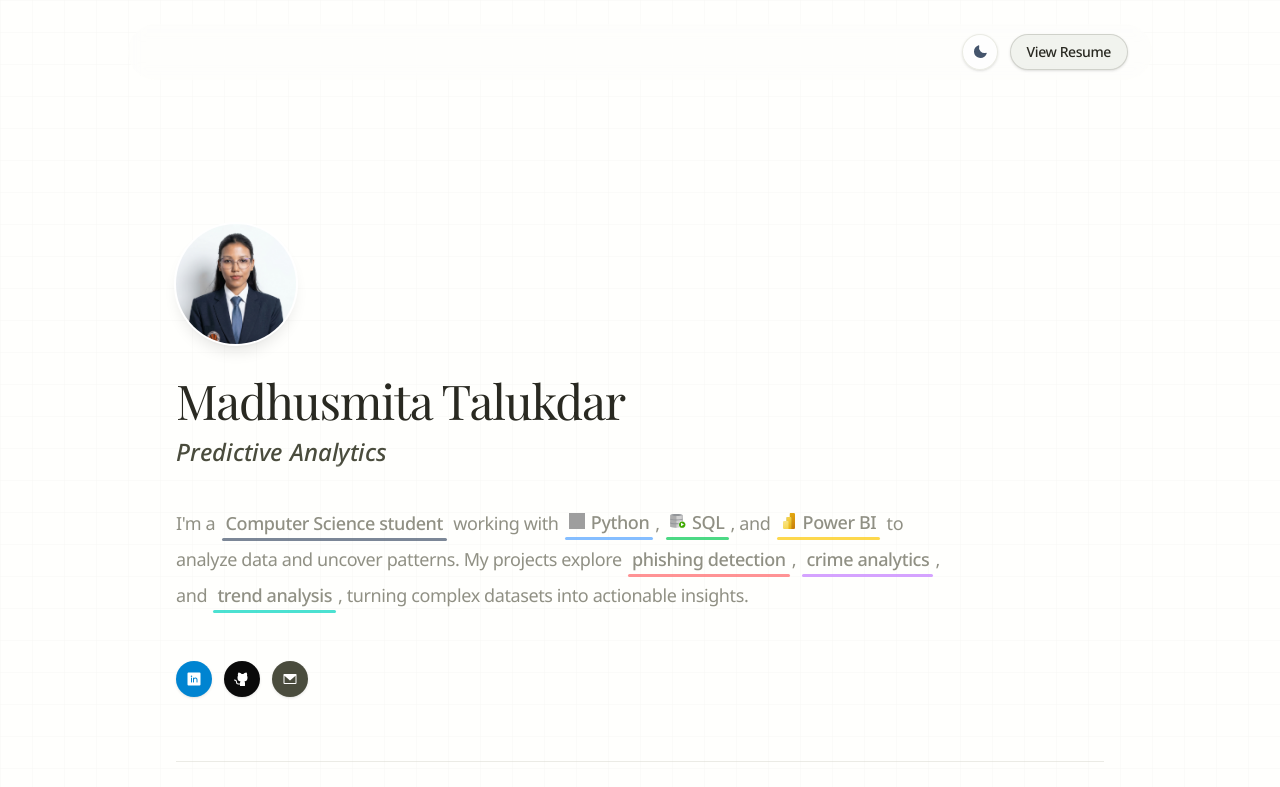
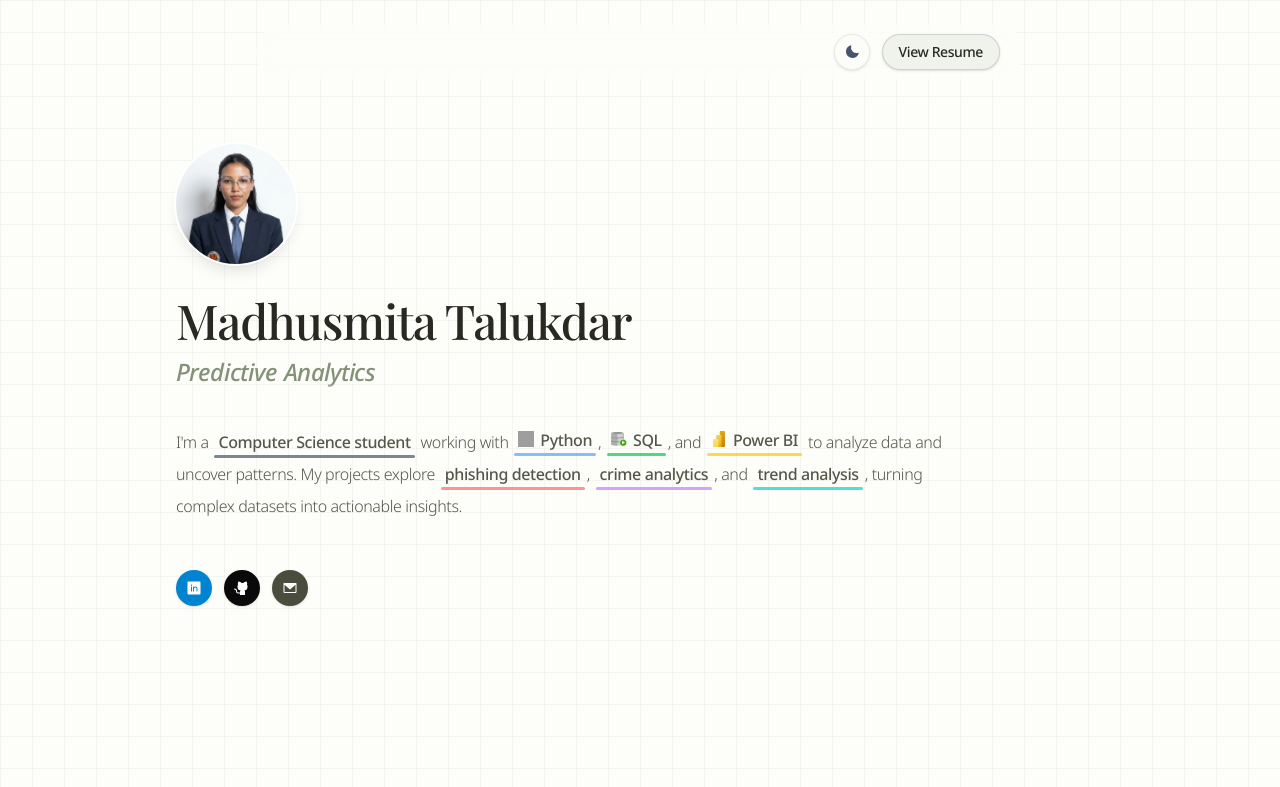
Before and after one commit to Madhusmita111/portfolio, a React (Vite) app: page / in a window 1280 px wide. Shown: the top 787 px of the page. Built offline with nearby package versions, Linux system fonts and the light colour scheme; grey boxes are pictures that could not be loaded; a web font is replaced by a local one.

Commit message:
fix(ui): minor layout and color improvements

```diff
--- a/src/components/Header.jsx
+++ b/src/components/Header.jsx
@@ -38,7 +38,7 @@ export default function Header() {
             backgroundColor: headerBg,
             borderColor: headerBorder,
           }}
-          className="w-full max-w-5xl h-14 rounded-full backdrop-blur-sm transition-all duration-300 pointer-events-auto flex items-center justify-between px-6"
+          className="w-full max-w-3xl h-14 rounded-full backdrop-blur-sm transition-all duration-300 pointer-events-auto flex items-center justify-between px-6"
         >
           <motion.div style={{ opacity: nameOpacity, y: nameY }} className="font-serif text-base md:text-lg font-medium tracking-tight text-foreground truncate max-w-[50%]">
             {portfolioData.hero.name}
--- a/src/components/PageLayout.jsx
+++ b/src/components/PageLayout.jsx
@@ -7,9 +7,9 @@ export default function PageLayout({ children }) {
     <div className="relative min-h-screen bg-background text-foreground flex flex-col items-center selection:bg-accent selection:text-white overflow-x-hidden">
 
       <div className="absolute inset-0 overflow-hidden pointer-events-none">
-        <svg className="absolute inset-0 w-full h-[200vh] opacity-[0.06] pointer-events-none text-foreground" xmlns="http://www.w3.org/2000/svg">
+        <svg className="absolute inset-0 w-full h-[200vh] opacity-[0.08] pointer-events-none text-foreground" xmlns="http://www.w3.org/2000/svg">
           <pattern id="data-grid" width="32" height="32" patternUnits="userSpaceOnUse">
-            <path d="M 32 0 L 0 0 0 32" fill="none" stroke="currentColor" strokeWidth="0.5" />
+            <path d="M 32 0 L 0 0 0 32" fill="none" stroke="currentColor" strokeWidth="1" />
           </pattern>
           <rect width="100%" height="100%" fill="url(#data-grid)" />
         </svg>
--- a/src/components/sections/Certificates.jsx
+++ b/src/components/sections/Certificates.jsx
@@ -45,7 +45,7 @@ function CertificateCard({ cert, index }) {
       viewport={{ once: true, amount: 0.3 }}
       transition={{ duration: 0.6, delay: index * 0.1, ease: [0.22, 1, 0.36, 1] }}
       style={{ rotateX, rotateY, transformPerspective: 600 }}
-      className="group relative rounded-2xl p-px cursor-default will-change-transform bg-accent-matcha/5"
+      className="group relative rounded-2xl p-px cursor-default will-change-transform bg-accent-matcha/10"
     >
       <div className="absolute inset-0 rounded-2xl shimmer-border opacity-0 group-hover:opacity-100 transition-opacity duration-500" />
 
--- a/src/components/sections/Hero.jsx
+++ b/src/components/sections/Hero.jsx
@@ -53,7 +53,7 @@ const RoleText = ({ role, currentKey }) => {
   return (
     <motion.p
       key={currentKey}
-      className="text-xl md:text-2xl text-accent-olive font-medium italic whitespace-nowrap absolute flex tracking-normal"
+      className="text-xl md:text-2xl text-accent-matcha font-medium italic whitespace-nowrap absolute flex tracking-tight"
     >
       {role.split('').map((char, i) => (
         <motion.span
@@ -107,7 +107,7 @@ export default function Hero() {
   };
 
   return (
-    <section className="relative flex flex-col items-start justify-center w-full pt-16 md:pt-24 pb-8 md:pb-16 border-b border-border/50">
+    <section className="relative flex flex-col items-start justify-center w-full pt-16 md:pt-4 pb-8 md:pb-16">
 
       <motion.div
         variants={container}
@@ -124,7 +124,7 @@ export default function Hero() {
         </motion.div>
 
         <motion.div variants={item} className="flex flex-col gap-2">
-          <h1 className="text-4xl md:text-5xl font-serif font-light tracking-tight text-foreground">
+          <h1 className="text-4xl md:text-5xl font-serif font-medium tracking-tight text-foreground">
             {hero.name}
           </h1>
           <div className="h-8 md:h-10 relative overflow-hidden flex items-center w-full perspective-[1000px] mask-[linear-gradient(to_bottom,transparent,black_20%,black_80%,transparent)]">
@@ -138,7 +138,7 @@ export default function Hero() {
           </div>
         </motion.div>
 
-        <motion.div variants={item} className="group text-base md:text-lg text-muted-light leading-loose mt-2 font-normal cursor-default">
+        <motion.div variants={item} className="group text-base md:text-md text-muted leading-loose mt-2 font-light cursor-default">
           I'm a <Highlight colorClass="bg-slate-600">Computer Science student</Highlight> working with{' '}
           <Highlight colorClass="bg-blue-400">
             <img src="/icons/Python.svg" alt="Python" className="w-[16px] h-[16px] relative -top-px" /> Python
--- a/src/data/portfolioData.js
+++ b/src/data/portfolioData.js
@@ -160,11 +160,11 @@ export const portfolioData = {
   awards: [
     {
       title: "Authored research paper on security implications of integrating Windows Copilot into OS",
-      titleHtml: "Authored <span class='relative inline-block px-1 mx-0.5 transition-colors duration-300 z-10 group-hover:text-neutral-950 dark:group-hover:text-neutral-50'><span class='absolute inset-x-0 bottom-0 h-[3px] bg-indigo-400/60 transition-all duration-300 ease-out group-hover:h-full -z-10 rounded-sm opacity-70 group-hover:opacity-100'></span><span class='relative font-medium'>research paper</span></span> on security implications of integrating <span class='relative inline-block px-1 mx-0.5 transition-colors duration-300 z-10 group-hover:text-neutral-950 dark:group-hover:text-neutral-50'><span class='absolute inset-x-0 bottom-0 h-[3px] bg-sky-400/60 transition-all duration-300 ease-out group-hover:h-full -z-10 rounded-sm opacity-70 group-hover:opacity-100'></span><span class='relative font-medium'>Windows Copilot</span></span> into OS"
+      titleHtml: "Authored <span class='relative inline-block px-1 mx-0.5 transition-colors duration-300 z-10 group-hover:text-neutral-950 dark:group-hover:text-neutral-50'><span class='absolute inset-x-0 bottom-0 h-[3px] bg-indigo-400 transition-all duration-300 ease-out group-hover:h-full -z-10 rounded-sm opacity-70 group-hover:opacity-100'></span><span class='relative font-medium'>research paper</span></span> on security implications of integrating <span class='relative inline-block px-1 mx-0.5 transition-colors duration-300 z-10 group-hover:text-neutral-950 dark:group-hover:text-neutral-50'><span class='absolute inset-x-0 bottom-0 h-[3px] bg-sky-400 transition-all duration-300 ease-out group-hover:h-full -z-10 rounded-sm opacity-70 group-hover:opacity-100'></span><span class='relative font-medium'>Windows Copilot</span></span> into OS"
     },
     {
       title: "Core member and graphic designer in Cisco iGen community and Encrypt Edge",
-      titleHtml: "Core member and <span class='relative inline-block px-1 mx-0.5 transition-colors duration-300 z-10 group-hover:text-neutral-950 dark:group-hover:text-neutral-50'><span class='absolute inset-x-0 bottom-0 h-[3px] bg-pink-400/60 transition-all duration-300 ease-out group-hover:h-full -z-10 rounded-sm opacity-70 group-hover:opacity-100'></span><span class='relative font-medium'>graphic designer</span></span> in <span class='relative inline-block px-1 mx-0.5 transition-colors duration-300 z-10 group-hover:text-neutral-950 dark:group-hover:text-neutral-50'><span class='absolute inset-x-0 bottom-0 h-[3px] bg-teal-400/60 transition-all duration-300 ease-out group-hover:h-full -z-10 rounded-sm opacity-70 group-hover:opacity-100'></span><span class='relative font-medium'>Cisco iGen</span></span> community and Encrypt Edge"
+      titleHtml: "Core member and <span class='relative inline-block px-1 mx-0.5 transition-colors duration-300 z-10 group-hover:text-neutral-950 dark:group-hover:text-neutral-50'><span class='absolute inset-x-0 bottom-0 h-[3px] bg-pink-400 transition-all duration-300 ease-out group-hover:h-full -z-10 rounded-sm opacity-70 group-hover:opacity-100'></span><span class='relative font-medium'>graphic designer</span></span> in <span class='relative inline-block px-1 mx-0.5 transition-colors duration-300 z-10 group-hover:text-neutral-950 dark:group-hover:text-neutral-50'><span class='absolute inset-x-0 bottom-0 h-[3px] bg-teal-400 transition-all duration-300 ease-out group-hover:h-full -z-10 rounded-sm opacity-70 group-hover:opacity-100'></span><span class='relative font-medium'>Cisco iGen</span></span> community and Encrypt Edge"
     }
   ]
 };
--- a/src/styles/theme.css
+++ b/src/styles/theme.css
@@ -3,9 +3,9 @@
 /* Sage / Olive palette using OKLCH */
 :root {
   /* Background colors */
-  --bg-primary: oklch(99.945% 0.00252 107.135);
-  --bg-secondary: #ffffff;
-  --bg-tertiary: oklch(93% 0.015 107.3);
+  --bg-primary: oklch(99.4% 0.004 107.135);
+  --bg-secondary: oklch(98.8% 0.005 107.135);
+  --bg-tertiary: oklch(96% 0.01 107.3);
 
   /* Text colors */
   --text-primary: oklch(28% 0.015 107.3);
```
